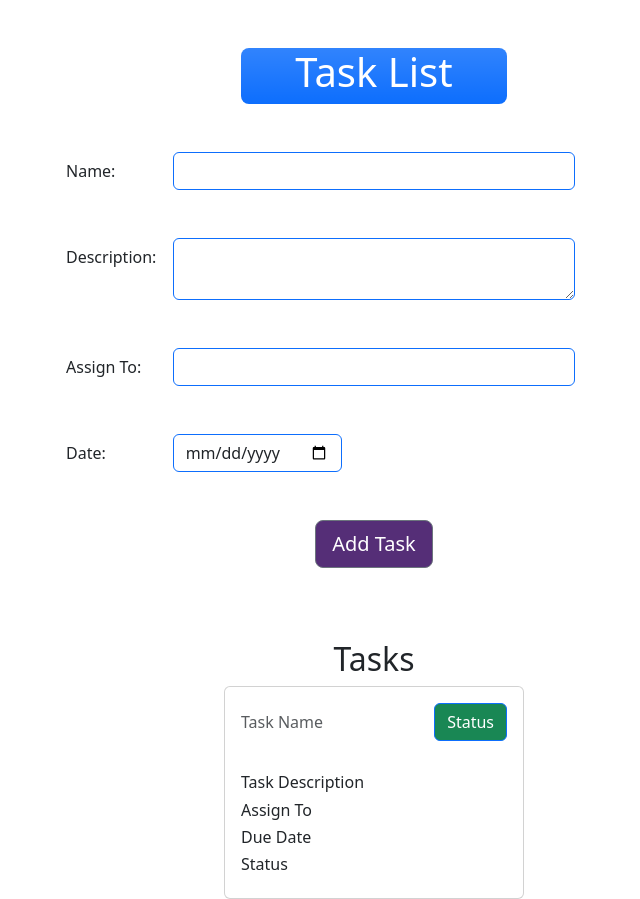
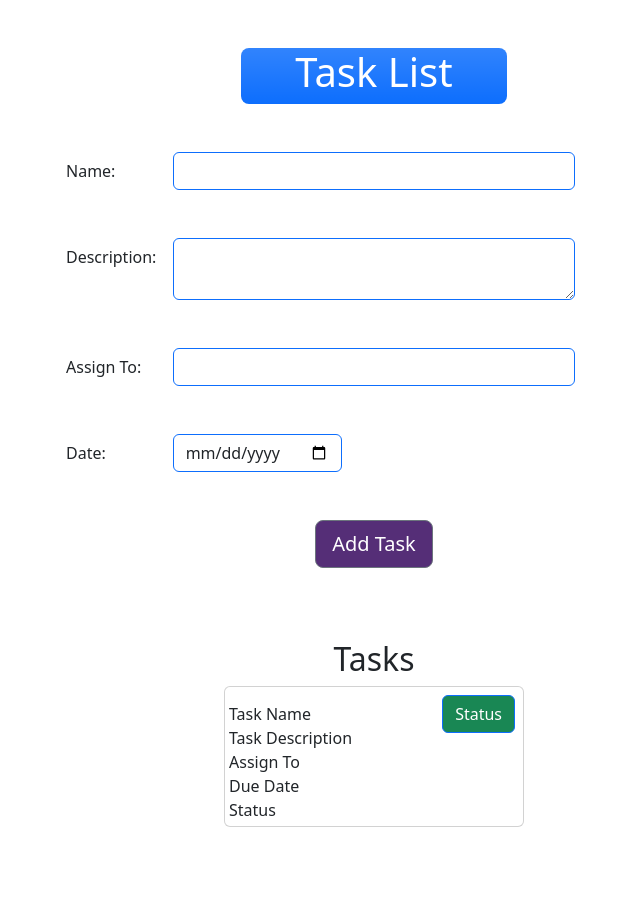
Before and after one commit to JazzCam/Wireframes-, a plain HTML site: page index.html in a window 1280 px wide. Shown: the whole page, without its empty margins (266-906 px from the left). After the commit the page ends 843 px from the top, so only its background shows below. Drawn offline with nearby package versions, Linux system fonts and the light colour scheme.

Commit message:
Updated task card to list groups

```diff
--- a/index.html
+++ b/index.html
@@ -75,26 +75,30 @@
 
 
         <h2 class="tasks mt-5 pt-4 d-flex justify-content-center">Tasks</h2>
-        <div class=" d-flex justify-content-center task-card">
+        <div class=" mb-3 d-flex justify-content-center task-card">
 
             <div class="card" style="width: 300px;">
 
-                <div class="name-status d-flex justify-content-between align-items-center align-items-baseline ">
-                    <h6 class=" align-items-start card-subtitle mb-2 text-body-secondary p-3">Task Name</h6>
-                    <a href="#" class="status-button m-3 btn btn-primary align-items-end bg-success">Status</a>
+                <div class="list-status d-flex justify-content-between align-items-center align-items-baseline">
+                    <ul class="list-group p-1 list-unstyled class">
+                        <li>Task Name</li>
+                        <li>Task Description</li>
+                        <li>Assign To</li>
+                        <li>Due Date</li>
+                        <li>Status</li>
+                    </ul>
+                    <a href="#" class="status-button m-2 btn btn-primary align-items-end bg-success">Status</a>
                 </div>
 
-                <div class="task-lists d-block justify-content-center p-3 ">
-                    <h6>Task Description</h6>
-                    <h6>Assign To</h6>
-                    <h6>Due Date</h6>
-                    <h6>Status</h6>
-                </div>
+            </div>
+        </div>
 
 
-                <script src="https://cdn.jsdelivr.net/npm/bootstrap@5.3.0-alpha3/dist/js/bootstrap.bundle.min.js"
-                    integrity="sha384-ENjdO4Dr2bkBIFxQpeoTz1HIcje39Wm4jDKdf19U8gI4ddQ3GYNS7NTKfAdVQSZe"
-                    crossorigin="anonymous"></script>
+
+
+        <script src="https://cdn.jsdelivr.net/npm/bootstrap@5.3.0-alpha3/dist/js/bootstrap.bundle.min.js"
+            integrity="sha384-ENjdO4Dr2bkBIFxQpeoTz1HIcje39Wm4jDKdf19U8gI4ddQ3GYNS7NTKfAdVQSZe"
+            crossorigin="anonymous"></script>
 </body>
 
 </html>
```
